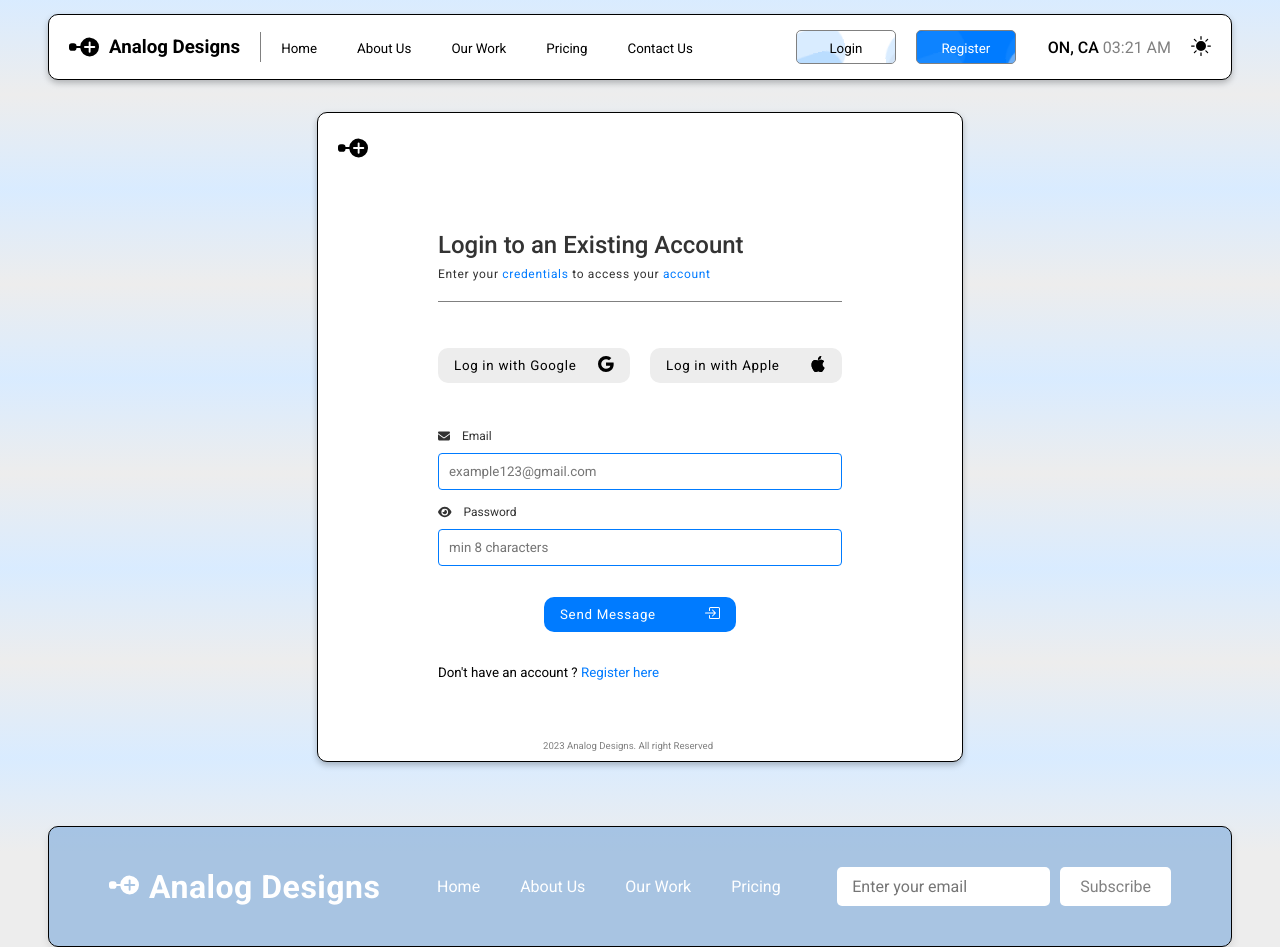
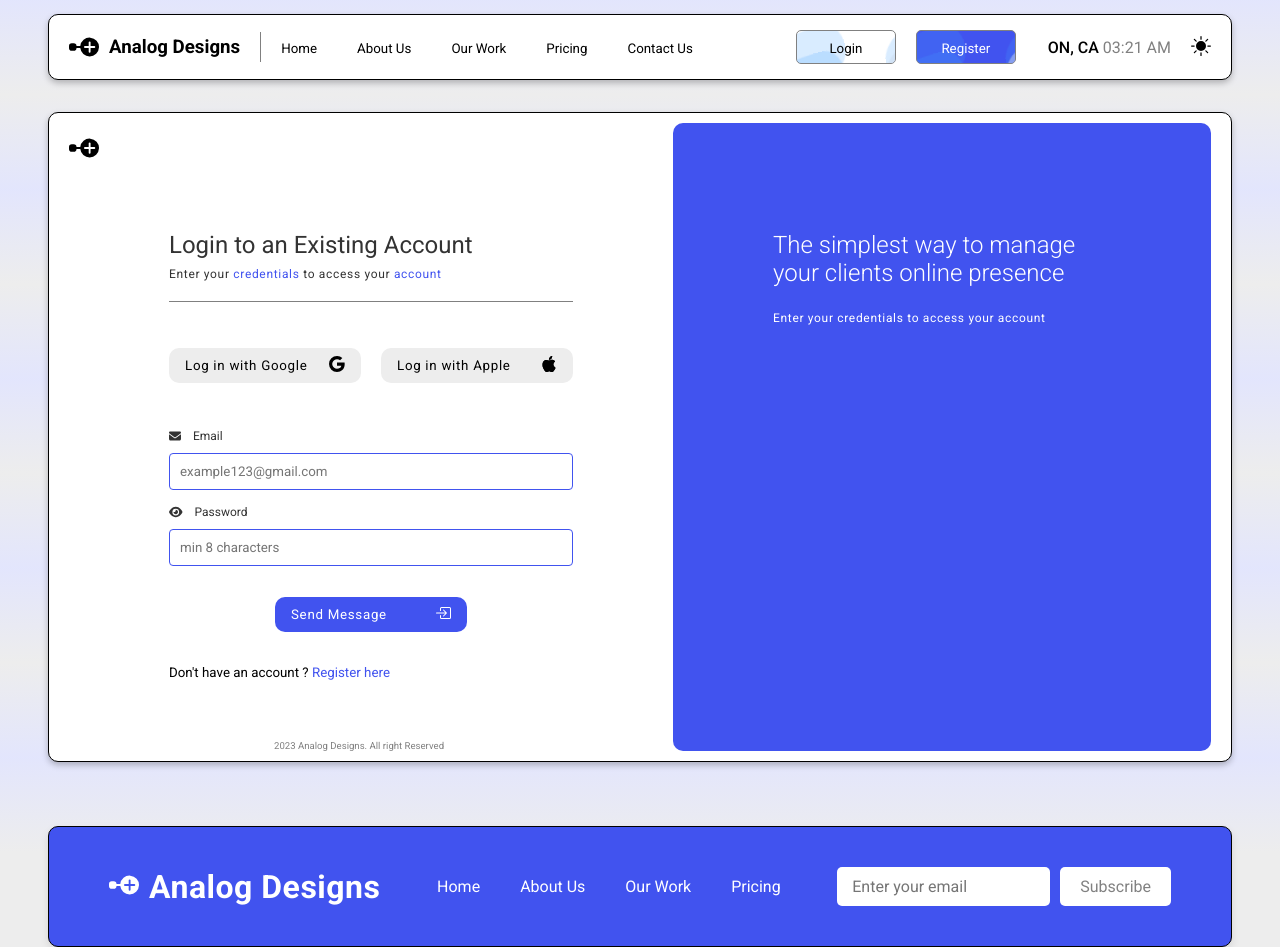
Before and after one commit to guycdev/Analog-Designs, a React (Vite) app: page /login in a window 1280 px wide. Built offline with nearby package versions, Linux system fonts and the light colour scheme.

Commit message:
Change: changed colour scheme

```diff
--- a/src/components/elements/Button.jsx
+++ b/src/components/elements/Button.jsx
@@ -7,7 +7,7 @@ export default function Button(props) {
     const { buttonType, text, img, messageStatus } = props
 
     const blue = {
-        backgroundColor: '#007BFF',
+        backgroundColor: '#4153ef',
         color: 'white'
     }
 
--- /dev/null
+++ b/src/components/elements/MiscCard.jsx
@@ -0,0 +1,10 @@
+import React from 'react'
+
+export default function MiscCard() {
+    return (
+        <div className="misc-card-container">
+            <h2 className='contact-heading'>The simplest way to manage your clients online presence</h2>
+            <p className='login-p'>Enter your credentials to access your account</p>
+        </div>
+    )
+}
--- a/src/components/elements/NavContent.jsx
+++ b/src/components/elements/NavContent.jsx
@@ -59,7 +59,7 @@ export default function NavContent(props) {
                         whileHover={{
                             scale: 1.1,
                             color: 'white',
-                            backgroundColor: '#007BFF'
+                            backgroundColor: '#4153ef'
                         }}
                         whileTap={{ scale: 0.9 }}
                     >
--- a/src/components/sections/Login.jsx
+++ b/src/components/sections/Login.jsx
@@ -9,6 +9,7 @@ import login from '../../assets/login.svg'
 import logo from '../../assets/logo.svg'
 import { ReactSVG } from 'react-svg'
 import { Link } from 'react-router-dom'
+import MiscCard from '../elements/MiscCard'
 
 export default function Login() {
 
@@ -98,6 +99,7 @@ export default function Login() {
                         </Link>
                         <pre className='grey copyright'>2023 Analog Designs. All right Reserved</pre>
                     </div>
+                    <MiscCard />
                 </div>
             </Card>
         </section>
--- a/src/index.css
+++ b/src/index.css
@@ -17,20 +17,20 @@
 
   --primary-color: #fff;
   --card-color: #fff;
-  --hue: #007BFF;
+  --hue: #4153ef;
   --green: #4CAF50;
 
-  --start: linear-gradient(rgba(0, 123, 255, 0.15),
+  --start: linear-gradient(rgba(65, 83, 239, 0.15),
       #ededed 10%,
-      rgba(0, 123, 255, 0.15) 20%,
+      rgba(65, 83, 239, 0.15) 20%,
       #ededed 30%,
-      rgba(0, 123, 255, 0.15) 40%,
+      rgba(65, 83, 239, 0.15) 40%,
       #ededed 50%,
-      rgba(0, 123, 255, 0.15) 60%,
+      rgba(65, 83, 239, 0.15) 60%,
       #ededed 70%,
-      rgba(0, 123, 255, 0.15) 80%,
+      rgba(65, 83, 239, 0.15) 80%,
       #ededed 90%);
-  --medium: linear-gradient(#ededed 20%, rgba(0, 123, 255, 0.15) 40%,
+  --medium: linear-gradient(#ededed 20%, rgba(65, 83, 239, 0.15) 40%,
       #ededed);
 }
 
@@ -52,7 +52,7 @@ body {
 /*Utility classes*/
 
 span {
-  color: #007BFF;
+  color: var(--hue);
 }
 
 em {
@@ -277,7 +277,7 @@ a {
 
 .nav-items>li>a:hover,
 .logo:hover {
-  color: #007BFF;
+  color: var(--hue);
 }
 
 .nav-items>li>a::after,
@@ -288,7 +288,7 @@ a {
   width: 0;
   height: 2px;
   margin-top: 5px;
-  background: #007BFF;
+  background: var(--hue);
   transition: width 0.3s ease;
   transition-delay: 0.3s;
 }
@@ -427,7 +427,7 @@ hr {
 }
 
 .primary-btn {
-  background-color: #007BFF;
+  background-color: var(--hue);
   color: white;
   border: none;
 }
@@ -933,6 +933,7 @@ form p,
   padding: 5px 0px;
   margin: 0px 0px 10px 0px;
   border-bottom: thin solid grey;
+  text-align: start;
 }
 
 .main-form>p {
@@ -994,14 +995,14 @@ form p,
 .name-container>*,
 .main-form>* {
   width: 100%;
-  text-align: start;
 }
 
 form>.contact-heading,
-.main-form>.contact-heading {
+.main-form>.contact-heading,
+#root>section>div>div>div>div.misc-card-container>h2 {
   border-bottom: none;
   text-align: start;
-  font-weight: 500;
+  font-weight: 400;
 }
 
 .contact-form button {
@@ -1064,7 +1065,7 @@ label>svg {
   border-radius: 10px;
   border: thin solid black;
   border-radius: 10px;
-  background-color: #75a6da92;
+  background-color: var(--hue);
   color: #fff;
   display: flex;
   justify-content: space-between;
@@ -1489,7 +1490,7 @@ hr {
   display: flex;
   align-items: center;
   justify-content: center;
-  margin: 7rem 0 0 0;
+  margin: 7rem 3rem 0 3rem;
 }
 
 .login-container>div {
@@ -1524,3 +1525,24 @@ hr {
   left: 225px;
   width: fit-content;
 }
+
+.login-card {
+  display: flex;
+}
+
+.misc-card-container {
+  background-color: var(--hue);
+  border-radius: 10px;
+  padding: 100px;
+}
+
+.misc-card-container>* {
+  color: white;
+  text-align: start;
+}
+
+#root>section>div>div>div>div.misc-card-container>h2 {
+  color: white;
+  text-wrap: unset;
+  font-weight: 300;
+}
```
Also changed, not shown: 1 other file (tests, documents, lock files or other folders).
